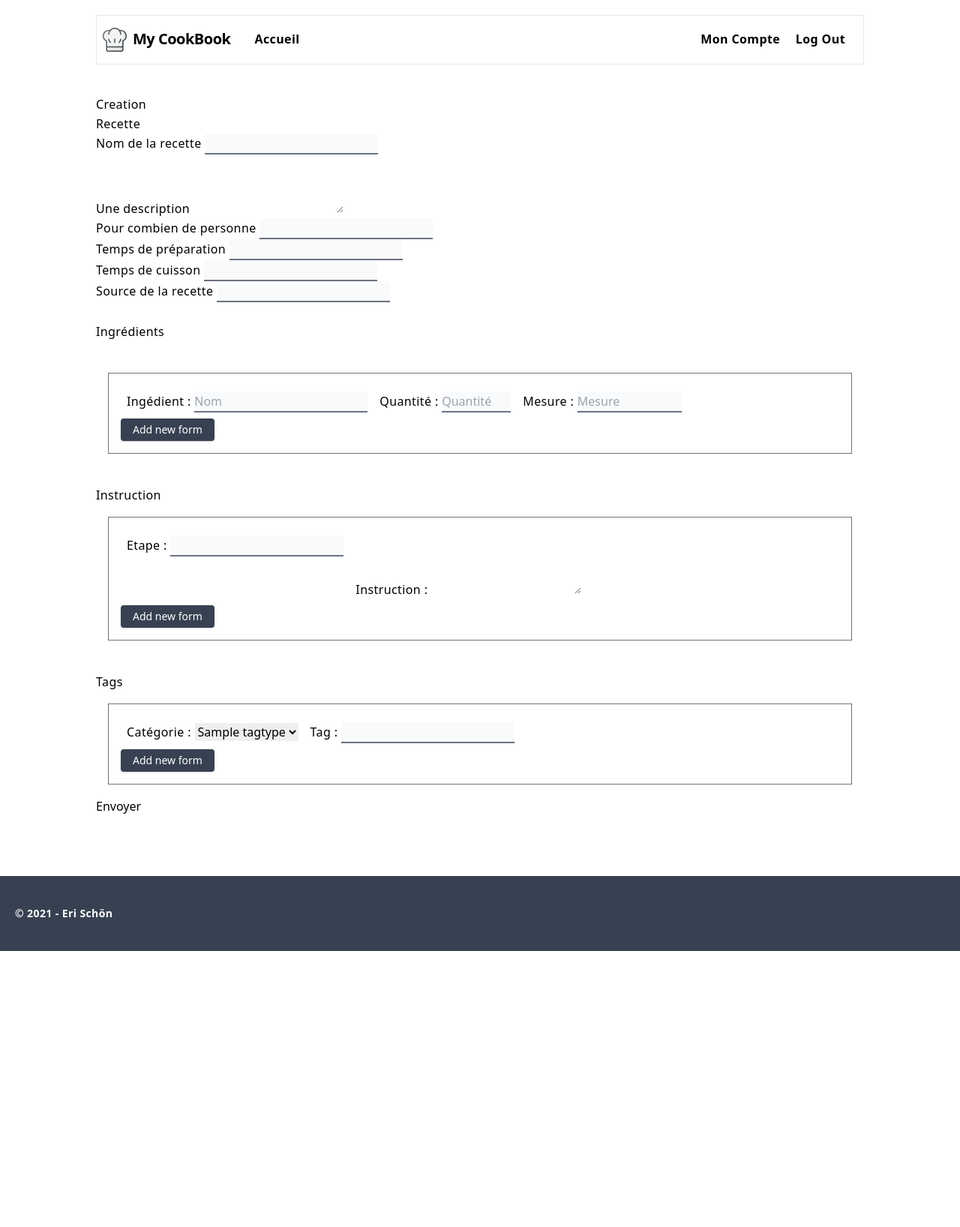
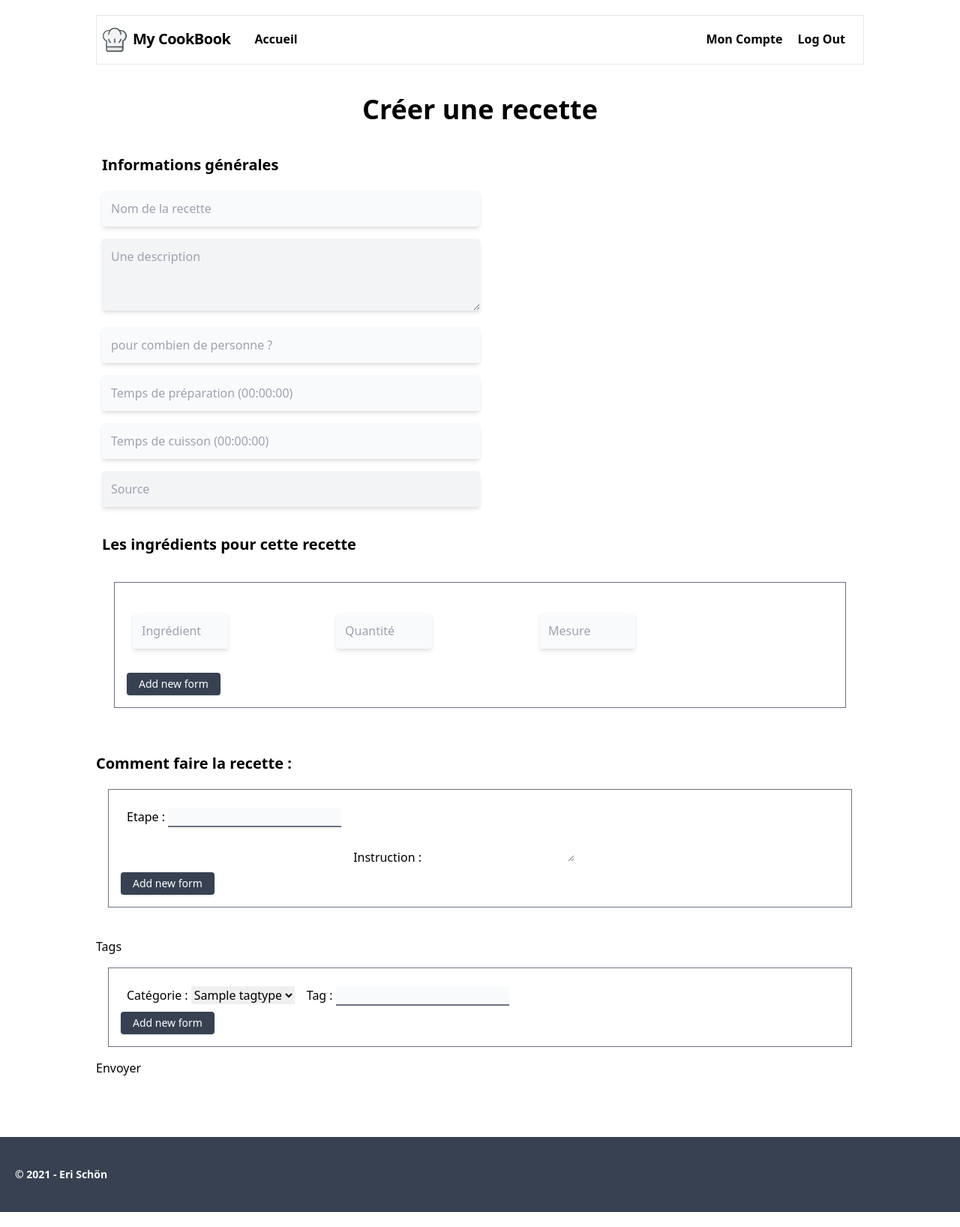
Before and after one commit to erischon/project-mycookbook, a Django app: page /cookbook/recipe-create/ in a window 1280 px wide. Shown: the whole page at 75% size. Before the commit the page ends 1268 px from the top, so only its background shows below. Run offline with Django 3.2, Linux system fonts and the light colour scheme; a user stored in the database is signed in; tables that the repository leaves empty hold one stand-in row (values such as "Sample post").

Commit message:
design recipe creation

```diff
--- a/cookbook/forms.py
+++ b/cookbook/forms.py
@@ -24,7 +24,12 @@ class RecipeCreationForm(ModelForm):
             'source': 'Source de la recette'
         }
         widgets = {
-            'description': Textarea(attrs={'cols': 20, 'rows': 3}),
+            'title': TextInput(attrs={'placeholder': 'Nom de la recette', 'class': 'bg-gray-50 p-3 mb-4 w-full sm:w-1/2 shadow-md border-0 rounded'}),
+            'description': Textarea(attrs={'placeholder': 'Une description', 'class': 'bg-gray-100 p-3 mb-4 w-full sm:w-1/2 shadow-md rounded', 'rows': 3}),
+            'guest': TextInput(attrs={'placeholder': 'pour combien de personne ?', 'class': 'bg-gray-50 p-3 mb-4 w-full sm:w-1/2 shadow-md border-0 rounded'}),
+            'prep_time': TextInput(attrs={'placeholder': 'Temps de préparation (00:00:00)', 'class': 'bg-gray-50 p-3 mb-4 w-full sm:w-1/2 shadow-md border-0 rounded'}),
+            'cook_time': TextInput(attrs={'placeholder': 'Temps de cuisson (00:00:00)', 'class': 'bg-gray-50 p-3 mb-4 w-full sm:w-1/2 shadow-md border-0 rounded'}),
+            'source': TextInput(attrs={'placeholder': 'Source', 'class': 'bg-gray-100 p-3 mb-4 w-full sm:w-1/2 shadow-md border-0 rounded'}),
         }
 
 
@@ -38,9 +43,9 @@ class IngredientForm(ModelForm):
             'quantity': 'Quantité : ',
         }
         widgets = {
-            'name': TextInput(attrs={'placeholder': 'Nom', 'size': '20'}),
-            'measure': TextInput(attrs={'placeholder': 'Mesure', 'size': '10'}),
-            'quantity': TextInput(attrs={'placeholder': 'Quantité', 'size': '5'}),
+            'name': TextInput(attrs={'placeholder': 'Ingrédient', 'class': 'bg-gray-50 p-3 mb-2 w-full sm:w-1/2 shadow-md border-0 rounded'}),
+            'quantity': TextInput(attrs={'placeholder': 'Quantité', 'class': 'bg-gray-50 p-3 mb-2 w-40 sm:w-1/2 shadow-md border-0 rounded'}),
+            'measure': TextInput(attrs={'placeholder': 'Mesure', 'class': 'bg-gray-50 p-3 mb-2 w-40 sm:w-1/2 shadow-md border-0 rounded'}),
         }
 
 
--- a/static/css/mystyles.css
+++ b/static/css/mystyles.css
@@ -1,3 +1,6 @@
+html, body {
+    overflow-x: hidden;
+}
 
 input {
     border-bottom: solid 2px #6B7280;
@@ -26,3 +29,7 @@ input:focus, textarea:focus {
 fieldset {
     border: none;
   }
+
+.bg-color-input {
+    background-color: #fafafa;
+}
--- a/templates/cookbook/recipe-create.html
+++ b/templates/cookbook/recipe-create.html
@@ -3,50 +3,28 @@
 {% block title %}My CookBook - Créer une Recette{% endblock title %}
 
 {% block content %}
-<div class="mx-auto grid-cols-12 w-full mb-10 lg:max-w-screen-lg">
+<div class="mx-auto w-screen mb-10 lg:max-w-screen-lg">
 
-  <h1>Creation</h1>
+  <h1 class="text-4xl font-semibold text-center mb-5">Créer une recette</h1>
 
     <form method="post" action="{% url 'recipe_create' %}">
       {% csrf_token %}
 
-      <p>Recette</p>
+      <div class="flex flex-col px-2">
+        <p class="text-xl font-semibold my-5">Informations générales</p>
 
-      <div class="">
-        {{ recipe_form.title.label }}
-        {{ recipe_form.title }}
+        <div class="">{{ recipe_form.title }}</div>
+        <div class="">{{ recipe_form.description }}</div>
+        <div class="">{{ recipe_form.guest }}</div>
+        <div class="">{{ recipe_form.prep_time }}</div>
+        <div class="">{{ recipe_form.cook_time }}</div>
+
+        <div class="">{{ recipe_form.source }}</div>
       </div>
 
-      <div class="">
-        {{ recipe_form.description.label }}
-        {{ recipe_form.description }}
-      </div>
+      <div class="flex flex-col px-2">
 
-      <div class="">
-        {{ recipe_form.guest.label }}
-        {{ recipe_form.guest }}
-      </div>
-
-      <div class="">
-        {{ recipe_form.prep_time.label }}
-        {{ recipe_form.prep_time }}
-      </div>
-
-      <div class="">
-        {{ recipe_form.cook_time.label }}
-        {{ recipe_form.cook_time }}
-      </div>
-
-      <div class="">
-        {{ recipe_form.source.label }}
-        {{ recipe_form.source }}
-      </div>
-
-
-      <p>&nbsp;</p>
-      <p>Ingrédients</p>
-
-<p>&nbsp;</p>
+      <p class="text-xl font-semibold my-5">Les ingrédients pour cette recette</p>
 
       <div class="m-4 p-4 border border-6 border-gray-500 ingredients-container" id="ingredient_form">
 
@@ -54,15 +32,14 @@
 
         <fieldset disabled class="empty-form" style="display: none">
           <fieldset>
-        <div class="flex">
+            <div class="flex flex-col sm:flex-row my-2 py-2">
 
-          <div class="p-2 gap-2"> {{ ingredient_formset.empty_form.name.label }} {{ ingredient_formset.empty_form.name }} </div>
-          <div class="p-2 gap-2"> {{ ingredient_formset.empty_form.quantity.label }} {{ ingredient_formset.empty_form.quantity }} </div>
-          <div class="p-2 gap-2"> {{ ingredient_formset.empty_form.measure.label }} {{ ingredient_formset.empty_form.measure }} </div>
+              <div class="p-2 gap-2"> {{ ingredient_formset.empty_form.name }} </div>
+              <div class="p-2 gap-2"> {{ ingredient_formset.empty_form.quantity }} </div>
+              <div class="p-2 gap-2"> {{ ingredient_formset.empty_form.measure }} </div>
 
-          <div class="flex">
               <button type="button" data-formset-remove-form>DELETE</button>
-          </div>
+
 
             </div>
 
@@ -72,10 +49,10 @@
     <fieldset class="forms">
       <fieldset>
         {% for ingredient_set in ingredient_formset %}
-          <div class="flex">
-            <div class="p-2 gap-2"> {{ ingredient_set.name.label }} {{ ingredient_set.name }} </div>
-            <div class="p-2 gap-2"> {{ ingredient_set.quantity.label }} {{ ingredient_set.quantity }} </div>
-            <div class="p-2 gap-2"> {{ ingredient_set.measure.label }} {{ ingredient_set.measure }} </div>
+          <div class="flex flex-col sm:flex-row my-2 py-2">
+            <div class="p-2 gap-2"> {{ ingredient_set.name }} </div>
+            <div class="p-2 gap-2"> {{ ingredient_set.quantity }} </div>
+            <div class="p-2 gap-2"> {{ ingredient_set.measure }} </div>
           </div>
         {% endfor %}
       </fieldset>
@@ -84,13 +61,13 @@
     <fieldset class="controls inline-block text-sm text-white px-4 py-2 leading-none border border-gray-700 bg-gray-700 hover:bg-white hover:text-black mt-4 lg:mt-0 uppercase shadow rounded">
       <button type="button" data-formset-add-form>Add new form</button>
     </fieldset>
-
+    </div>
   </div>
 
 
 
   <p>&nbsp;</p>
-  <p>Instruction</p>
+  <p class="text-xl font-semibold my-5">Comment faire la recette :</p>
 
   <div class="m-4 p-4 border border-6 border-gray-500 instruction-container" id="instruction_form">
 
--- a/templates/core/_base.html
+++ b/templates/core/_base.html
@@ -15,8 +15,8 @@
 
     <title>{% block title %}My CookBook{% endblock title%}</title>
 </head>
-<body class="font-sans tracking-wide leading-relaxed">
-    <div class="flex flex-col justify-content-center grid-flow-row">
+<body class="font-sans">
+    <div class="flex flex-col justify-content-center">
 
         <!-- Header -->
         <nav class="flex justify-between justify-self-center flex-wrap bg-white py-4 px-2 border border-b-1 border-gray-200 lg:max-w-screen-lg w-full mx-auto my-5">
@@ -48,7 +48,7 @@
         </nav>
 
         <!-- Body -->
-        <div class="justify-self-center w-screen px-10 my-5">
+        <div class="w-screen my-5">
             {% block content %}
             {% endblock content %}
         </div>
--- a/templates/core/mycookbook.html
+++ b/templates/core/mycookbook.html
@@ -5,7 +5,7 @@
 {% block content %}
 <div class="mx-auto grid-cols-12 w-full mb-10 lg:max-w-screen-lg">
 
-  <h1>My Cookbook {{ cookbook.name }}</h1>
+  <h1 class="text-4xl font-semibold text-center mb-5"><span class="text-sm">My Cookbook</span> : {{ cookbook.name }}</h1>
 
 <p><a href="{% url 'recipe_create' %}">Créer une recette</a></p>
 
```
Also changed, not shown: templates/core/user_admin.html (+17 -8 lines). Lines whose indentation alone changed are shown as unchanged.
